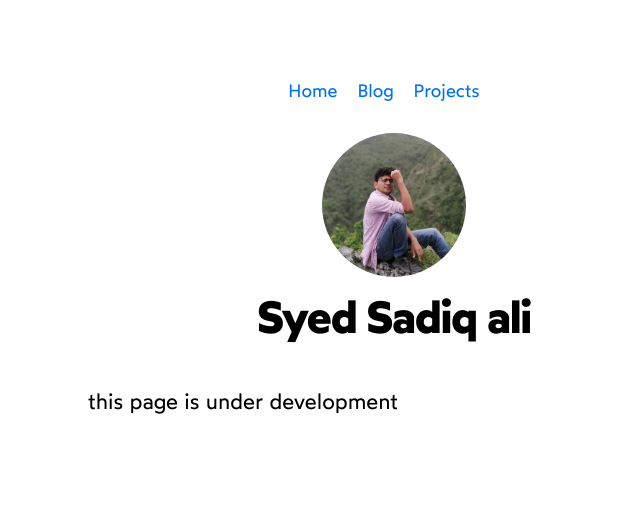
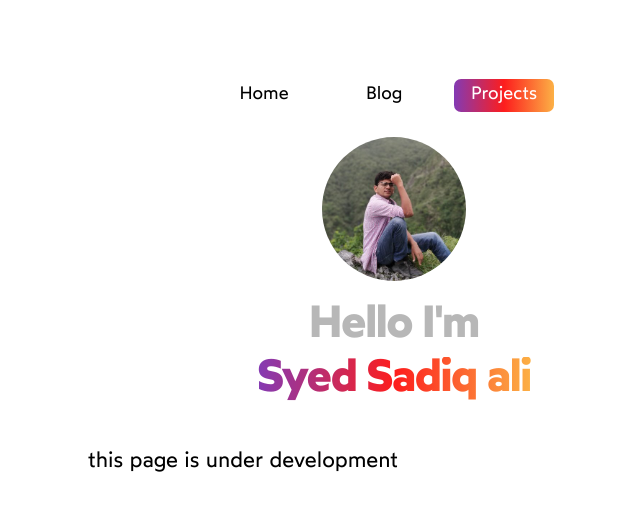
Before and after one commit to syedsadiqali/syed-portfolio, a Next.js app: page /projects in a window 1280 px wide. Shown: the top 510 px of the page, without its empty margins (246-886 px from the left). Built offline with nearby package versions, Linux system fonts and the light colour scheme; a web font is replaced by a local one.

Commit message:
more changes 1

```diff
--- a/components/layout.js
+++ b/components/layout.js
@@ -1,51 +1,81 @@
-import Head from 'next/head'
-import Image from 'next/image'
-import styles from './layout.module.css'
-import utilStyles from '../styles/utils.module.css'
-import Link from 'next/link'
+import Head from 'next/head';
+import Image from 'next/image';
+import styles from './layout.module.css';
+import utilStyles from '../styles/utils.module.css';
+import Link from 'next/link';
+import { useRouter } from 'next/router';
 
-const name = 'Syed Sadiq ali'
-export const siteTitle = 'Portfolio Site | Syed Sadiq ali'
+const name = 'Syed Sadiq ali';
+export const siteTitle = 'Portfolio Site | Syed Sadiq ali';
 
 export default function Layout({ children, home }) {
+  const router = useRouter();
+
   return (
     <div className={styles.container}>
       <Head>
-        <link rel='icon' href='/favicon.ico' />
+        <link rel="icon" href="/favicon.ico" />
+        <title>Portfolio Site | Syed Sadiq ali</title>
+        <meta name="title" content="Portfolio Site | Syed Sadiq ali" />
+        <meta name="description" content="Portfolio Website | Syed Sadiq ali" />
+
+        <meta property="og:type" content="website" />
+        <meta property="og:url" content="https://syed.vercel.app/" />
+        <meta property="og:title" content="Portfolio Site | Syed Sadiq ali" />
         <meta
-          name='description'
-          content='Learn how to build a personal website using Next.js'
+          property="og:description"
+          content="Portfolio Website | Syed Sadiq ali"
+        />
+        <meta property="og:image" content={`/images/profile.jpg`} />
+
+        <meta property="twitter:card" content="summary_large_image" />
+        <meta property="twitter:url" content="https://syed.vercel.app/" />
+        <meta
+          property="twitter:title"
+          content="Portfolio Site | Syed Sadiq ali"
         />
         <meta
-          property='og:image'
-          content={`https://og-image.vercel.app/${encodeURI(
-            siteTitle
-          )}.png?theme=light&md=0&fontSize=75px&images=https%3A%2F%2Fassets.zeit.co%2Fimage%2Fupload%2Ffront%2Fassets%2Fdesign%2Fnextjs-black-logo.svg`}
+          property="twitter:description"
+          content="Portfolio Site | Syed Sadiq ali"
         />
-        <meta name='og:title' content={siteTitle} />
-        <meta name='twitter:card' content='summary_large_image' />
-        <meta name='og:description' content='description' />
+        <meta property="twitter:image" content={`/images/profile.jpg`} />
       </Head>
       <header className={styles.header}>
         <div className={utilStyles.Navbar}>
-          <Link href='/'>Home </Link>
-          <Link href='/blog'>Blog</Link>
-          <Link href='/projects'>Projects</Link>
+          <Link href="/">
+            <a className={router.pathname === '/' ? utilStyles.active : null}>
+              Home
+            </a>
+          </Link>
+          <Link href="/blog">
+            <a
+              className={router.pathname === '/blog' ? utilStyles.active : null}
+            >
+              Blog
+            </a>
+          </Link>
+          <Link href="/projects">
+            <a
+              className={router.pathname === '/projects' ? utilStyles.active : null}
+            >
+              Projects
+            </a>
+          </Link>
         </div>
         <Image
           priority
-          src='/images/profile.jpg'
+          src="/images/profile.jpg"
           className={utilStyles.borderCircle}
           height={144}
           width={144}
           alt={name}
         />
         {home ? (
-          <h1 className={utilStyles.heading2Xl}>{name}</h1>
+          <h1 className={utilStyles.heading2Xl}>Hello I'm  <br/> <strong>{name}</strong></h1>
         ) : (
           <>
             <h2 className={utilStyles.headingLg}>
-              <Link href='/'>
+              <Link href="/">
                 <a className={utilStyles.colorInherit}>{name}</a>
               </Link>
             </h2>
@@ -55,11 +85,11 @@ export default function Layout({ children, home }) {
       <main>{children}</main>
       {!home && (
         <div className={styles.backToHome}>
-          <Link href='/'>
+          <Link href="/">
             <a>← Back to home</a>
           </Link>
         </div>
       )}
     </div>
-  )
+  );
 }
--- a/pages/[slug].js
+++ b/pages/[slug].js
@@ -4,6 +4,7 @@ import {getFileBySlug, getFiles} from '../lib/mdx';
 import Layout from '../components/layout';
 import Head from 'next/dist/shared/lib/head';
 import utilStyles from '../styles/utils.module.css'
+import Date from '../components/date';
 
 export default function Post({ code, frontMatter }) {
   const Component = useMemo(() => getMDXComponent(code), [code]);
--- a/pages/api/hello.js
+++ b/pages/api/hello.js
@@ -1,3 +1,5 @@
-export default (req, res) => {
+const handler =  (req, res) => {
   res.status(200).json({ text: 'Hello' })
 }
+
+export default handler;
--- a/styles/global.scss
+++ b/styles/global.scss
@@ -7,6 +7,8 @@ body {
   font-family: 'Wotfard';
   line-height: 1.6;
   font-size: 18px;
+  overflow-y: auto;
+  overflow-y: overlay
 }
 
 * {
--- a/styles/utils.module.css
+++ b/styles/utils.module.css
@@ -4,6 +4,14 @@
   font-weight: 800;
   letter-spacing: -0.05rem;
   margin: 1rem 0;
+  color: #b7b7b7;
+text-align: center;
+}
+
+.heading2Xl strong {
+  background: linear-gradient(to right, #833ab4, #fd1d1d, #fcb045);
+  -webkit-background-clip: text;
+  -webkit-text-fill-color: transparent;
 }
 
 .headingXl {
@@ -24,6 +32,7 @@
   font-size: 1.2rem;
   line-height: 1.5;
 }
+
 
 .borderCircle {
   border-radius: 9999px;
@@ -59,8 +68,26 @@
 
 .Navbar a {
   margin-right: 20px;
+  color: black;
+  box-sizing: border-box;
+  padding: 2px 5px;
+  border-radius: 7px;
+  width: 100px;
+  text-align: center;
+}
+
+.Navbar .active {
+  padding: 2px 5px;
+  border-radius: 7px;
+  background: linear-gradient(to right, #833ab4, #fd1d1d, #fcb045);
+  color: white;
+}
+
+.Navbar a:hover {
+  text-decoration: none;
+
 }
 
 .icons a {
-  margin-right: 10px;;
+  margin-right: 10px;
 }
```
Also changed, not shown: pages/index.js (+24 -20 lines), .eslintrc.json (added).
